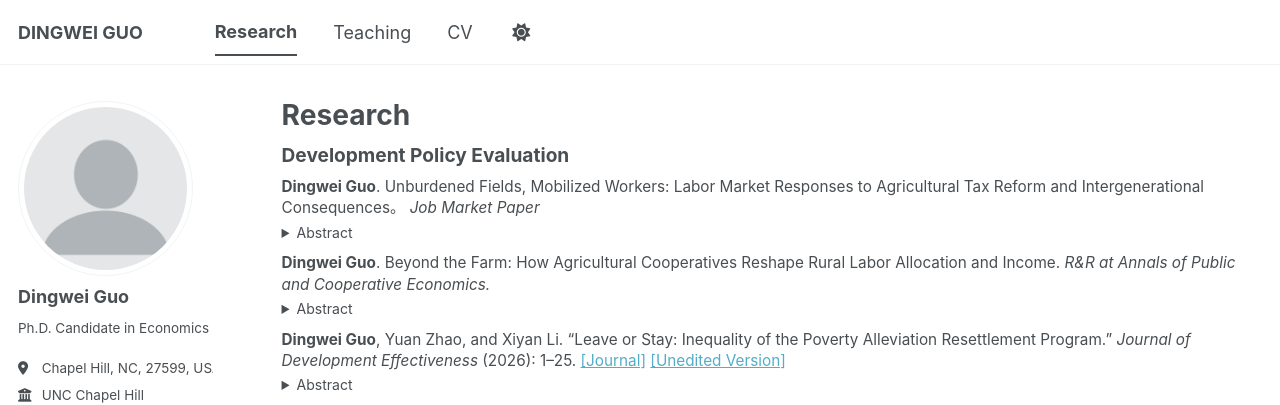
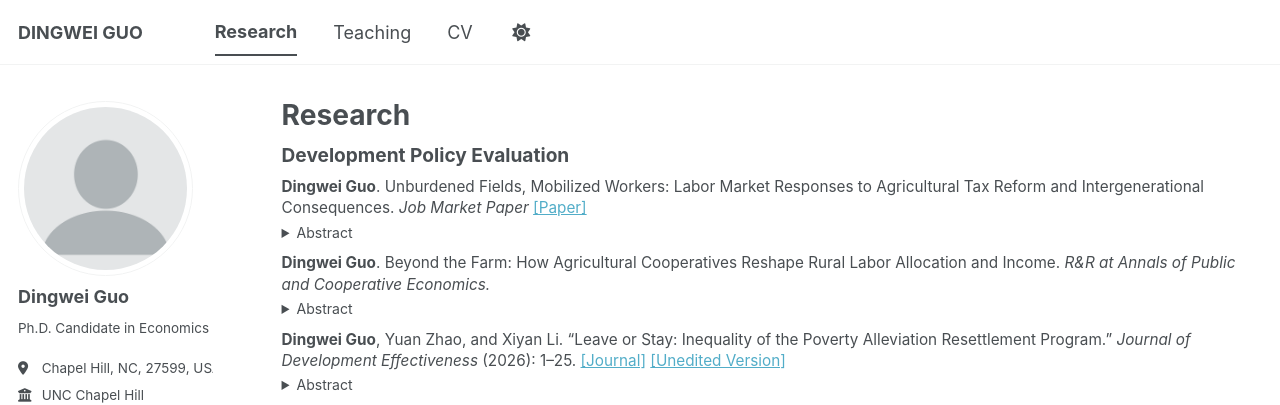
Before and after one commit to dw-guo/dw-guo.github.io, a Jekyll site: the page built from _pages/publications.html, in a window 1280 px wide and 1000 px high. Shown: the top 405 px of the window. Built offline with Jekyll 4.4.1, drawn with Linux system fonts in a browser that asks for light colours; a style sheet for code colours, icons or effects is not loaded.

Commit message:
Update publications with job market paper link
Added a link to the job market paper for Dingwei Guo.

```diff
--- a/_pages/publications.html
+++ b/_pages/publications.html
@@ -19,10 +19,11 @@ author_profile: true
   </h2>
 
   <p style="margin: 0 0 0.25em 0;">
-    <strong>Dingwei Guo</strong>.
-    Unburdened Fields, Mobilized Workers: Labor Market Responses to Agricultural Tax Reform and Intergenerational Consequences。
-    <em>Job Market Paper</em>
-  </p>
+  <strong>Dingwei Guo</strong>.
+  Unburdened Fields, Mobilized Workers: Labor Market Responses to Agricultural Tax Reform and Intergenerational Consequences.
+  <em>Job Market Paper</em>
+  <a href="/files/JMP.pdf" target="_blank">[Paper]</a>
+</p>
 
   <details style="margin: 0 0 0.65em 0;">
     <summary style="cursor: pointer; font-size: 0.92em;">
```
